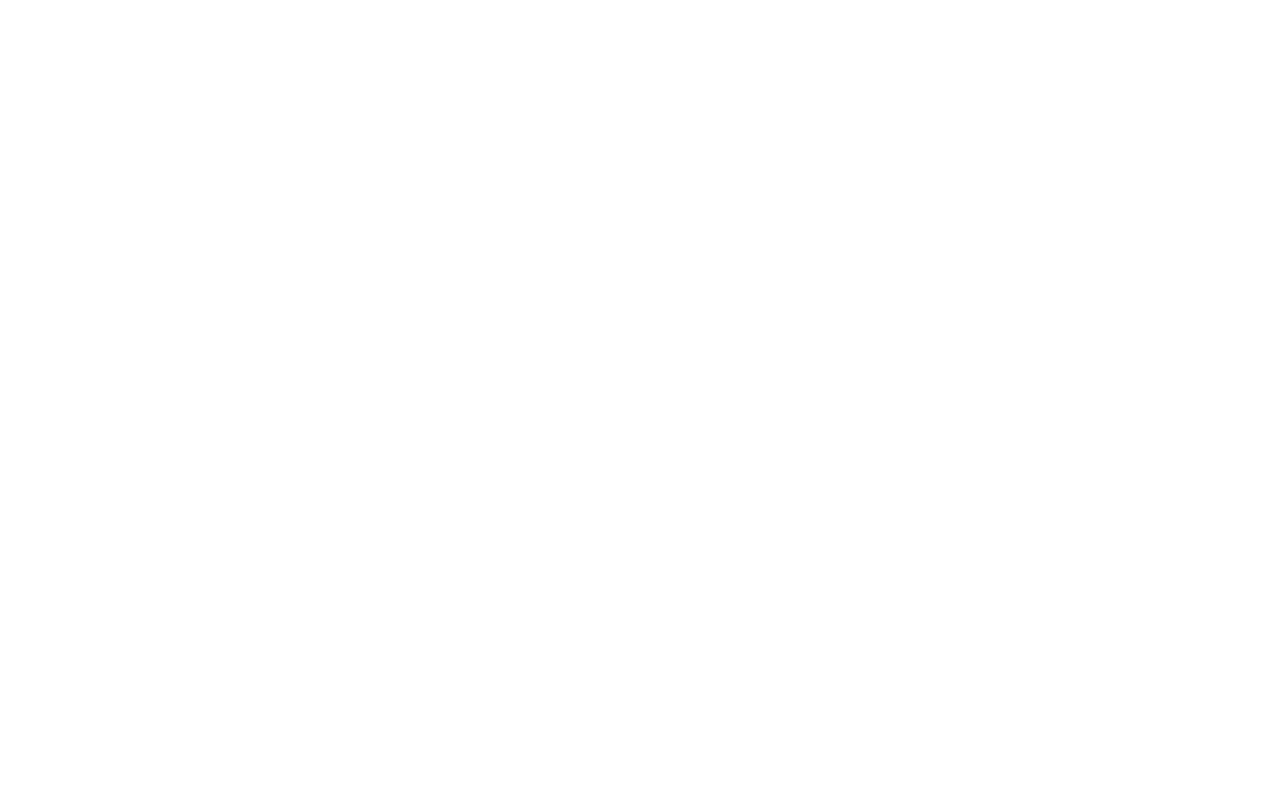
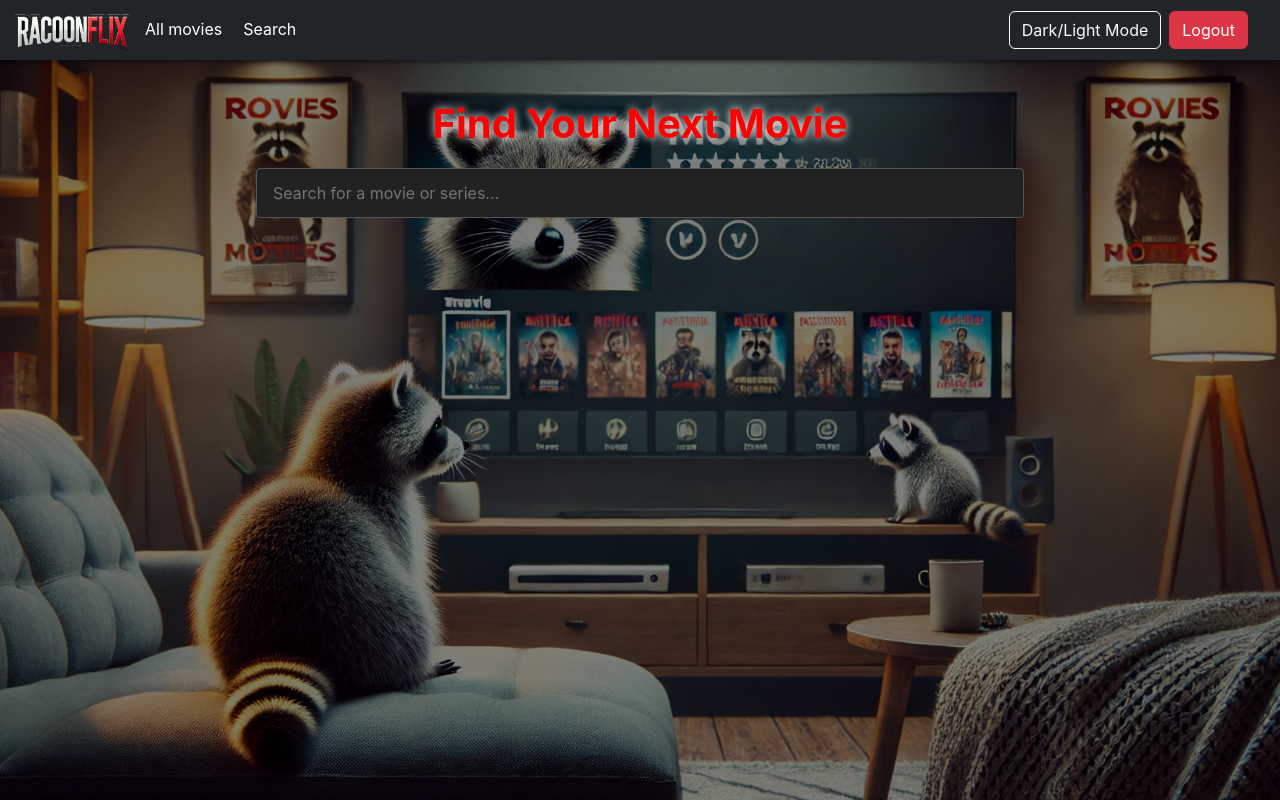
Before and after one commit to yuvalweber/Racoonflix, a React (Create React App) app in the folder frontend/: page /search in a window 1280 px wide. Before the commit this address had no page. Built offline with nearby package versions, Linux system fonts and the light colour scheme.

Commit message:
NET-205 - Add search page, and few fixes

```diff
--- a/frontend/src/App.js
+++ b/frontend/src/App.js
@@ -6,6 +6,7 @@
 import ConnectedHomePage from './pages/connectedHomePage';
 import WatchPage from './pages/watchPage';
 import ManagementPage from './pages/managmentPage';
+import SearchPage from './pages/searchPage';
 import React from 'react';
 import { BrowserRouter, Route, Routes } from 'react-router-dom';
 import { AuthProvider } from './Authentication/AuthContext';
@@ -25,6 +26,7 @@
 			<Route path="/play" element={<ProtectedRoute Component={<WatchPage />} />} />
 			<Route path="/connected" element={<ProtectedRoute Component={<ConnectedHomePage />} />} />
 			<Route path="/management" element={<ProtectedRoute Component={<ManagementPage />} />} />
+			<Route path="/search" element={<SearchPage />} />
 		</Routes>
 	</BrowserRouter>
 	</AuthProvider>
--- a/frontend/src/components/navbar.css
+++ b/frontend/src/components/navbar.css
@@ -13,11 +13,17 @@
 
 
   /* Custom styling for the 'Home' link */
-.home-link {
+ .home-link {
 	font-size: 1.25rem; /* Adjust the size as you see fit */
 	font-weight: bold;  /* Optional: Make it bold */
 	display: flex; /* Align with the navbar items */
 	align-items: center; /* Vertically center the text */
-	margin-top: -4px; /* Move it slightly higher */
+	margin-top: 0px; /* Move it slightly higher */
   z-index: 1000;
   }
+
+  .nav-link {
+    margin-left: 5px; /* Adds space between the links */
+    color: white; /* Sets the text color to white */
+    margin-top: 0 20px; /* Adds space between the links */
+  }
--- a/frontend/src/components/navbar.js
+++ b/frontend/src/components/navbar.js
@@ -10,26 +10,15 @@
         <div className="collapse navbar-collapse" id="navbarNav">
           <ul className="navbar-nav me-auto mb-2 mb-lg-0">
             <li className="nav-item">
-             <Link className="nav-link active home-link" aria-current="page" to="/connected">
+             <Link className="active home-link" aria-current="page" to="/connected">
              <img src="/images/newHome.png" alt="home" style={{ width: 120, marginLeft: -20 }}/>
              </Link>
             </li>
 
-            <li className="nav-item dropdown">
-              <Link className="nav-link dropdown-toggle" to="#" role="button" data-bs-toggle="dropdown" aria-expanded="false">
-                Movies by Category
+            <li className="nav-item">
+              <Link className="nav-link" to="/allMovies">
+                All movies
               </Link>
-              <ul className="scroll-menu dropdown-menu" aria-labelledby="navbarDropdown">
-                <li><Link className="dropdown-item" to="/movies/action">Action</Link></li>
-                <li><Link className="dropdown-item" to="/movies/comedy">Comedy</Link></li>
-                <li><Link className="dropdown-item" to="/movies/drama">Drama</Link></li>
-                <li><Link className="dropdown-item" to="/movies/horror">Horror</Link></li>
-                <li><Link className="dropdown-item" to="/movies/romance">Romance</Link></li>
-                <li><Link className="dropdown-item" to="/movies/thriller">Thriller</Link></li>
-                <li><Link className="dropdown-item" to="/movies/scifi">Sci-Fi</Link></li>
-                <li><Link className="dropdown-item" to="/movies/fantasy">Fantasy</Link></li>
-                <li><Link className="dropdown-item" to="/movies/documentary">Documentary</Link></li>
-              </ul>
             </li>
             <li className="nav-item">
               <Link className="nav-link" to="/search">Search</Link>
--- a/frontend/src/pages/connectedHomePage.js
+++ b/frontend/src/pages/connectedHomePage.js
@@ -92,9 +92,10 @@
 
   return (
 	<div>
+    {/* Navbar component for navigation */}
 		 <Navbar isAdmin={isAdmin} />
+    {/* Background */}
     <div id="mainContainer" className="bg-dark text-white vh-100">
-      {/* Navbar component for navigation */}
 
       {/* Video Player Section */}
       <div className="d-flex flex-column align-items-center mt-5">
--- /dev/null
+++ b/frontend/src/pages/searchPage.css
@@ -0,0 +1,80 @@
+  .header {
+    margin-top: 100px;
+    text-align: center;
+    margin-bottom: 20px;
+  }
+
+  .title {
+    color: red;
+    text-shadow: white 0 0 10px;
+    font-size: 2.5rem;
+    font-weight: bold;
+  }
+
+  .searchBarContainer {
+    display: flex;
+    justify-content: center;
+    align-items: center;
+    margin-bottom: 30px;
+  }
+
+  .searchInput {
+    width: 60%;
+    padding: 12px 16px;
+    font-size: 1rem;
+    border-radius: 4px;
+    border: 1px solid #555;
+    outline: none;
+    background-color: #222;
+    color: #fff;
+  }
+
+  .resultsContainer {
+    margin-top: 20px;
+  }
+
+  .loading {
+    font-size: 1.5rem;
+    font-weight: bold;
+  }
+
+  .grid {
+    display: grid;
+    grid-template-columns: repeat(auto-fill, minmax(200px, 1fr));
+    grid-gap: px;
+    justify-items: center;
+  }
+
+  .card {
+    width: 200px;
+    background-color: #222;
+    border-radius: 8px;
+    overflow: hidden;
+    box-shadow: 0 4px 8px rgba(0, 0, 0, 0.2);
+    text-align: center;
+  }
+
+  .cardImage {
+    width: 100%;
+    height: 300px;
+    object-fit: cover;
+  }
+
+  .cardTitle {
+    margin: 10px 0;
+    font-size: 1.1rem;
+    font-weight: bold;
+  }
+
+  .cardDescription {
+    font-size: 0.9rem;
+    color: #bbb;
+    padding: 0 10px 10px;
+  }
+
+  .noResults {
+    text-align: center;
+    color: #bbb;
+    font-size: 1.2rem;
+    margin-top: 20px;
+  }
--- /dev/null
+++ b/frontend/src/pages/searchPage.js
@@ -0,0 +1,108 @@
+import React, { useState, useEffect } from "react";
+import axios from "axios";
+import Navbar from "../components/navbar"; // Navbar component to display top navigation
+import "./searchPage.css"; // Import the CSS file
+import MovieCard from "../components/movieCard"; // Import the MovieCard component
+import MovieInfoPage from "./movieInfoPage"; // Import the MovieInfoPage component
+
+axios.defaults.baseURL = 'http://localhost:8080';
+
+const SearchPage = () => {
+    const [query, setQuery] = useState("");
+    const [results, setResults] = useState([]);
+    const [loading, setLoading] = useState(false);
+    const [hasFetched, setHasFetched] = useState(false); // Track if API has fetched at least once
+    const [selectedMovie, setSelectedMovie] = useState(null);  // State to store the selected movie
+
+    const handleClickMovie = (movie) => {
+        setSelectedMovie(movie._id);
+      };
+
+      const handleClosePopup = () => {
+        setSelectedMovie(null);
+      };
+
+
+    useEffect(() => {
+      const fetchResults = async () => {
+        if (!query.trim()) {
+          setResults([]);
+          setHasFetched(false);
+          return;
+        }
+
+        setLoading(true);
+        setHasFetched(true); // Set this when a query begins
+        try {
+          const response = await axios.get(`/api/movies/search/${query}`);
+          setResults(response.data || []);
+        } catch (error) {
+          console.error("Error fetching results:", error);
+          setResults([]);
+        } finally {
+          setLoading(false);
+        }
+      };
+
+      // Debounce API calls for better performance
+      const debounceTimeout = setTimeout(() => {
+        fetchResults();
+      }, 300); // Adjust debounce timing as needed (300ms)
+
+      return () => clearTimeout(debounceTimeout); // Cleanup timeout
+    }, [query]);
+
+    return (
+      <div>
+        <Navbar />
+        <div id="mainContainer" className="bg-dark text-white vh-100">
+            {/* Transparent Box */}
+            <div className="transparent-box"></div>
+            <div className="header">
+                <h1 className="title">Find Your Next Movie</h1>
+            </div>
+            {/* Search box */}
+            <div className="searchBarContainer">
+                <input
+                type="text"
+                placeholder="Search for a movie or series..."
+                value={query}
+                onChange={(e) => setQuery(e.target.value)}
+                className="searchInput"
+                />
+            </div>
+
+            {/* Results Section */}
+            <div className="resultsContainer">
+            {loading ? (
+                <div className="loading">Loading...</div>
+            ) : results.length > 0 ? (
+                <div className="grid">
+                {results.map((movie, index) => (
+                    <MovieCard
+                    key={index}
+                    movie={movie}  // Passing the whole movie object to the MovieCard
+                    onClickFuncMovie={() => handleClickMovie(movie)}  // Assuming you have a function for handling the click event
+                    />
+                ))}
+                </div>
+            ) : (
+                hasFetched && query.trim() && (
+                <p className="noResults">No results found for "{query}".</p>
+                )
+            )}
+            </div>
+            {selectedMovie && (
+            <div
+              className={`popup-overlay ${selectedMovie ? 'show' : ''}`}
+              onClick={handleClosePopup}
+            >
+              <MovieInfoPage movieId={selectedMovie} />
+            </div>
+            )}
+        </div>
+      </div>
+    );
+};
+
+export default SearchPage;
```
